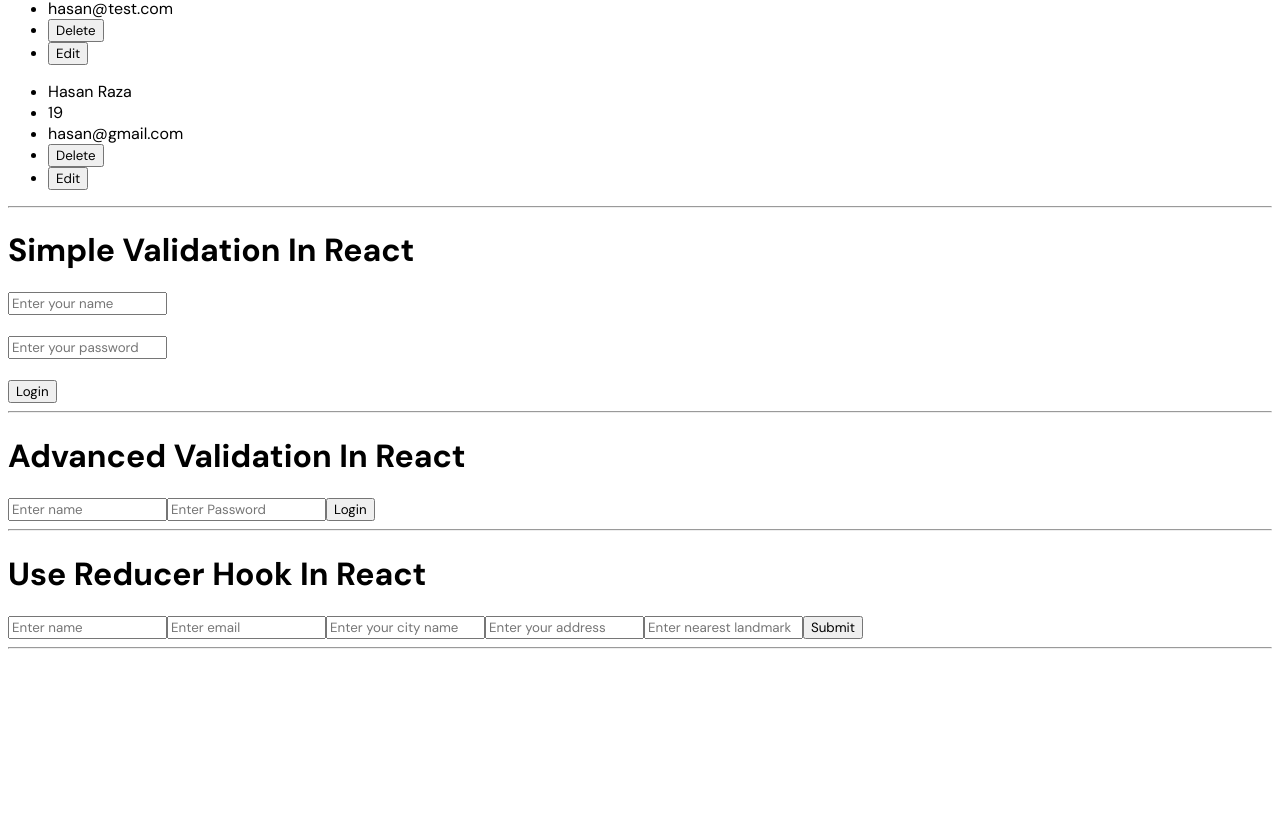
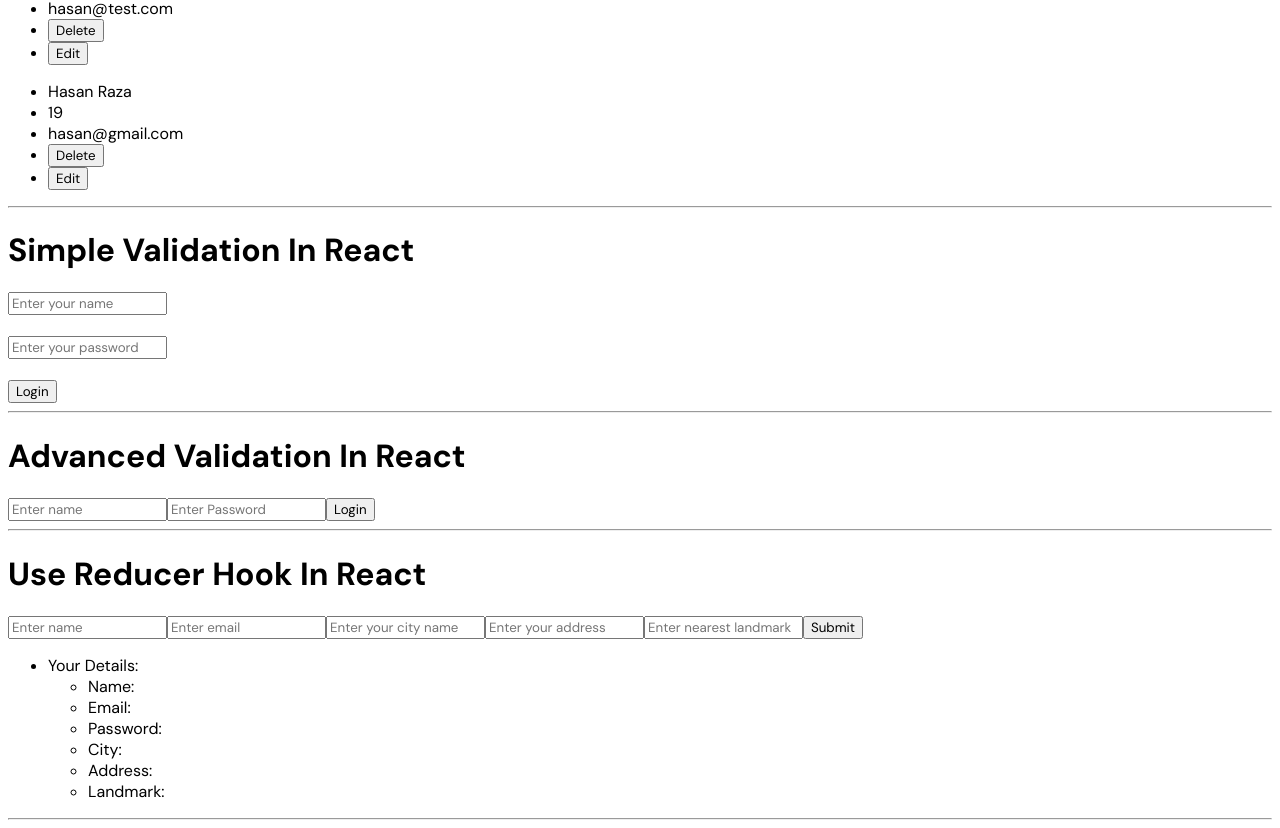
Before and after one commit to MoeezAhmed-Developer/React-Course, a React (Vite) app: page /pk/others in a window 1280 px wide. Shown: the part 3210-4038 px from the top of the page. Before the commit the page ends 3867 px from the top, so only its background shows below. Built offline with nearby package versions, Linux system fonts and the light colour scheme; data requests are answered from the project's data file.

Commit message:
refactor: implement useReducer for form state management and update input handling

```diff
--- a/src/components/UseReducerHook.jsx
+++ b/src/components/UseReducerHook.jsx
@@ -1,15 +1,69 @@
+import { useReducer } from "react";
+
+const emptyData = {
+  name: "",
+  password: "",
+  city: "",
+  address: "",
+  landmark: "",
+};
+
+const reducer = (data, action) => {
+  return { ...data, [action.type]: action.val };
+};
+
 export default function UseReducerHook() {
+  const [state, dispatch] = useReducer(reducer, emptyData);
+
   return (
     <div>
       <h1>Use Reducer Hook In React</h1>
       <form>
-        <input type="text" placeholder="Enter name" />
-        <input type="email" placeholder="Enter email" />
-        <input type="text" placeholder="Enter your city name" />
-        <input type="text" placeholder="Enter your address" />
-        <input type="text" placeholder="Enter nearest landmark" />
-        <button onClick={() => alert("Hello Guys")}>Submit</button>
+        <input
+          type="text"
+          placeholder="Enter name"
+          onChange={(evt) => dispatch({ val: evt.target.value, type: "name" })}
+        />
+        <input
+          type="email"
+          placeholder="Enter email"
+          onChange={(evt) =>
+            dispatch({ val: evt.target.value, type: "password" })
+          }
+        />
+        <input
+          type="text"
+          placeholder="Enter your city name"
+          onChange={(evt) => dispatch({ val: evt.target.value, type: "city" })}
+        />
+        <input
+          type="text"
+          placeholder="Enter your address"
+          onChange={(evt) =>
+            dispatch({ val: evt.target.value, type: "address" })
+          }
+        />
+        <input
+          type="text"
+          placeholder="Enter nearest landmark"
+          onChange={(evt) =>
+            dispatch({ val: evt.target.value, type: "landmark" })
+          }
+        />
+        <button>Submit</button>
       </form>
+
+      <ul>
+        <li>Your Details:</li>
+        <ul>
+          <li>Name: {state.name}</li>
+          <li>Email: {state.email}</li>
+          <li>Password: {state.password}</li>
+          <li>City: {state.city}</li>
+          <li>Address: {state.address}</li>
+          <li>Landmark: {state.landmark}</li>
+        </ul>
+      </ul>
     </div>
   );
 }
```
